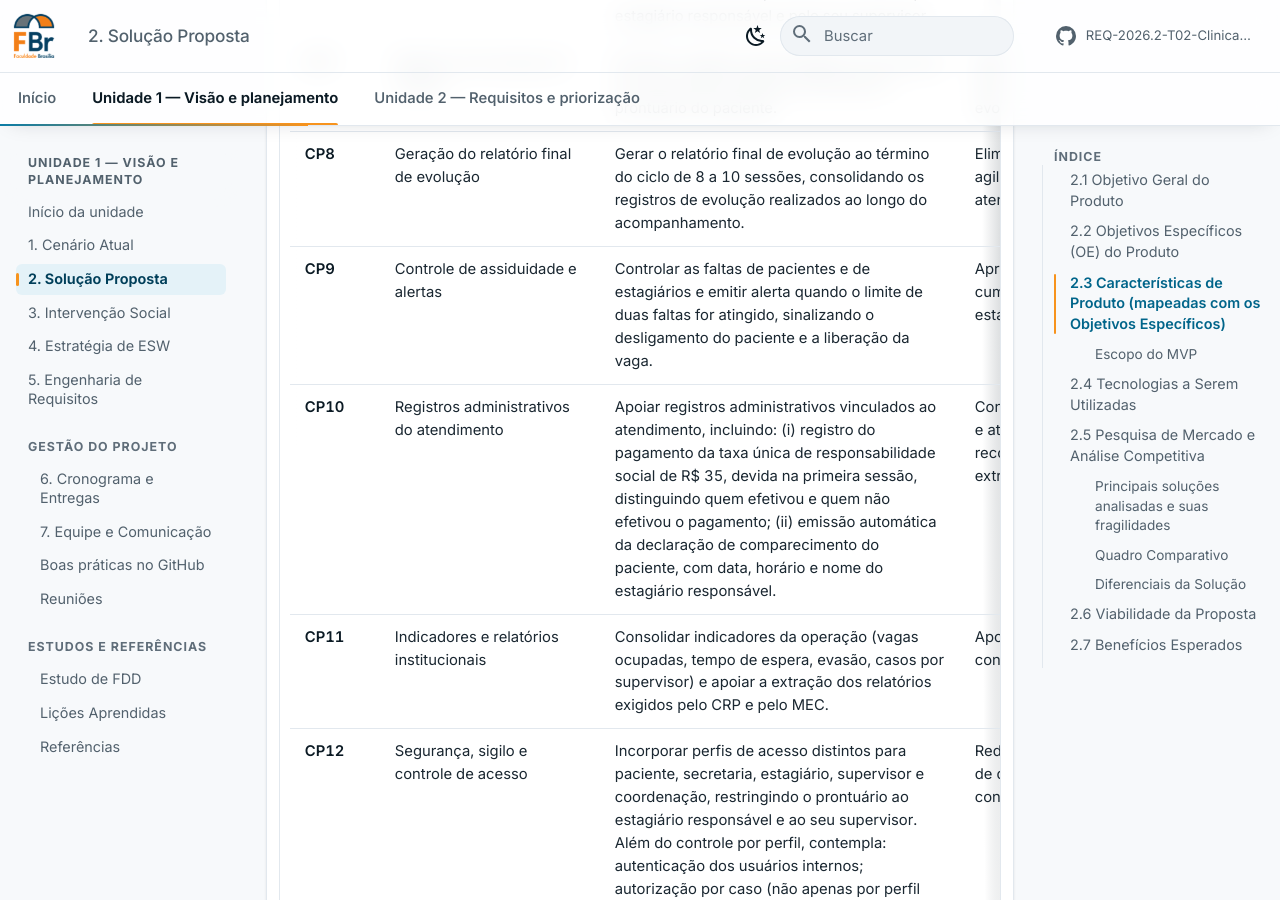
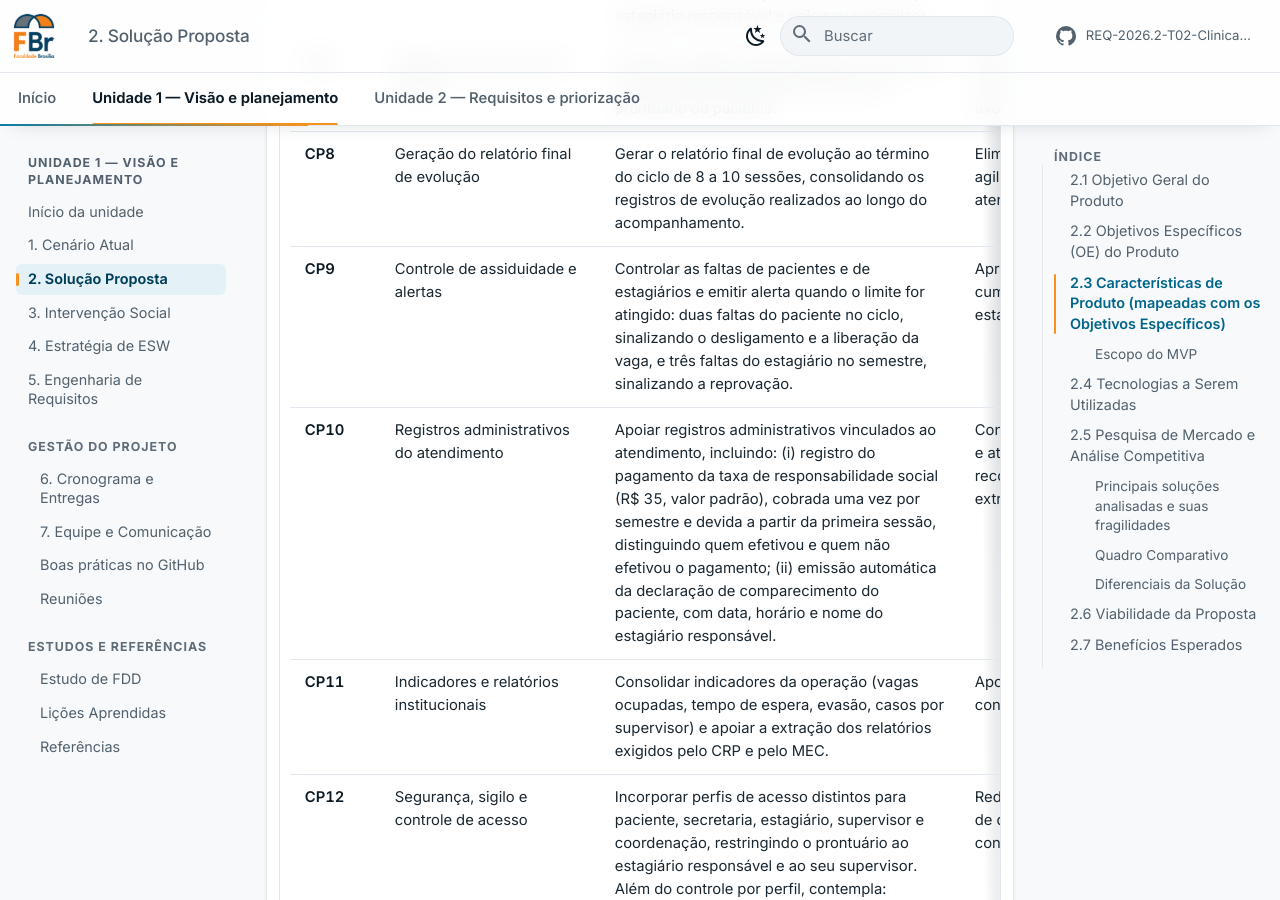
Before and after one commit to mdsreq-fga-unb/REQ-2026.2-T02-ClinicaEscolaFBr, an MkDocs documentation site: the page built from docs/unidade-1/solucao-proposta.md, in a window 1280 px wide and 900 px high, scrolled down 2838 px. Built offline with MkDocs 1.6.1 and Material for MkDocs 9.7.7, drawn with Linux system fonts in a browser that asks for light colours; comment, search, counter and statistics services are not loaded; some of the changed text lies outside the part shown.

Commit message:
docs: alinha CP9, CP10 e indicadores da CP11 na solucao proposta aos requisitos

```diff
--- a/docs/unidade-1/solucao-proposta.md
+++ b/docs/unidade-1/solucao-proposta.md
@@ -35,8 +35,8 @@ A solução proposta para a Clínica Escola da FBr deverá contemplar, de forma
 | CP6  | Prontuário eletrônico                                    | Manter o prontuário eletrônico do paciente, com os dados clínicos estruturados necessários ao acompanhamento do caso pelo estagiário responsável e pelo seu supervisor.                                                                                                                                                                                                                                                                                                                      | Centralização e padronização do registro clínico, com melhoria na qualidade da informação disponível para a supervisão.                     | OE5                      | OE6                        |
 | CP7  | Registro de evolução por sessão                          | Permitir o registro, pelo estagiário, da evolução de cada sessão realizada, associado ao prontuário do paciente.                                                                                                                                                                                                                                                                                                                                                                              | Substituição do registro manual/disperso por um histórico estruturado e auditável da evolução do paciente.                                  | OE5                      | OE2                        |
 | CP8  | Geração do relatório final de evolução                   | Gerar o relatório final de evolução ao término do ciclo de 8 a 10 sessões, consolidando os registros de evolução realizados ao longo do acompanhamento.                                                                                                                                                                                                                                                                                                                                       | Eliminação da redigitação do relatório final e agilidade na entrega ao término do ciclo de atendimento.                                     | OE5                      | OE6                        |
-| CP9  | Controle de assiduidade e alertas                        | Controlar as faltas de pacientes e de estagiários e emitir alerta quando o limite de duas faltas for atingido, sinalizando o desligamento do paciente e a liberação da vaga.                                                                                                                                                                                                                                                                                                                 | Aproveitamento das vagas liberadas e cumprimento das regras acadêmicas do estágio.                                                           | OE4                      | OE3                        |
-| CP10 | Registros administrativos do atendimento                 | Apoiar registros administrativos vinculados ao atendimento, incluindo: (i) registro do pagamento da taxa única de responsabilidade social de R$ 35, devida na primeira sessão, distinguindo quem efetivou e quem não efetivou o pagamento; (ii) emissão automática da declaração de comparecimento do paciente, com data, horário e nome do estagiário responsável.                                        | Controle do requisito de início do atendimento e atendimento automatizado de uma demanda recorrente dos pacientes, sem esforço manual extra da secretaria. | OE6                      | OE4                        |
+| CP9  | Controle de assiduidade e alertas                        | Controlar as faltas de pacientes e de estagiários e emitir alerta quando o limite for atingido: duas faltas do paciente no ciclo, sinalizando o desligamento e a liberação da vaga, e três faltas do estagiário no semestre, sinalizando a reprovação.                                                                                                                                                                                                                                                                                                                 | Aproveitamento das vagas liberadas e cumprimento das regras acadêmicas do estágio.                                                           | OE4                      | OE3                        |
+| CP10 | Registros administrativos do atendimento                 | Apoiar registros administrativos vinculados ao atendimento, incluindo: (i) registro do pagamento da taxa de responsabilidade social (R$ 35, valor padrão), cobrada uma vez por semestre e devida a partir da primeira sessão, distinguindo quem efetivou e quem não efetivou o pagamento; (ii) emissão automática da declaração de comparecimento do paciente, com data, horário e nome do estagiário responsável.                                        | Controle do requisito de início do atendimento e atendimento automatizado de uma demanda recorrente dos pacientes, sem esforço manual extra da secretaria. | OE6                      | OE4                        |
 | CP11 | Indicadores e relatórios institucionais                  | Consolidar indicadores da operação (vagas ocupadas, tempo de espera, evasão, casos por supervisor) e apoiar a extração dos relatórios exigidos pelo CRP e pelo MEC.                                                                                                                                                                                                                                                                                                                          | Apoio à gestão da clínica e à prestação de contas institucional.                                                                             | OE6                      | OE4                        |
 | CP12 | Segurança, sigilo e controle de acesso                   | Incorporar perfis de acesso distintos para paciente, secretaria, estagiário, supervisor e coordenação, restringindo o prontuário ao estagiário responsável e ao seu supervisor. Além do controle por perfil, contempla: autenticação dos usuários internos; autorização por caso (não apenas por perfil genérico); trilha de auditoria de acessos e alterações no prontuário; criptografia de dados sensíveis em trânsito e em repouso; política de proteção de backups; prazos de retenção e descarte de dados conforme a LGPD; revogação de acesso ao final do vínculo do estagiário; segregação entre ambientes de teste e produção, com proibição de uso de dados reais em testes não controlados; e procedimento mínimo de resposta a incidentes de segurança. O detalhamento técnico desses itens será tratado como RNF na especificação de requisitos. | Redução do risco ético e legal no tratamento de dados sensíveis de saúde, para além do controle de acesso básico.                            | OE7                      | OE5                        |
 | CP13 | Continuidade de casos entre semestres                    | Permitir a transferência organizada de um caso e de seu histórico clínico quando o estagiário responsável conclui o estágio, preservando a continuidade do acompanhamento do paciente nos semestres seguintes.                                                                                                                                                                                                                                                                              | Preservação do histórico do paciente e redução da descontinuidade de atendimento causada pela rotatividade semestral de estagiários.        | OE5                      | OE6                        |
@@ -151,7 +151,7 @@ A solução da Clínica Escola FBr irá se diferenciar pelos seguintes aspectos:
 - **Fluxo desenhado para a clínica escola** *(no MVP, conforme a atualização em "Escopo do MVP")*: no recorte final ([10.2.3](../unidade-2/requisitos/backlog.md#1023-definicao-do-mvp)), o MVP cobre o processo da solicitação online de atendimento pelo cidadão até o agendamento, a confirmação de presença, a alocação do caso a um estagiário e seu supervisor, a criação e o registro do prontuário e da evolução por sessão, com validação pelo supervisor (CP6, CP7), e o encerramento do caso por alta. Ficam para depois refinamentos desse fluxo, como a remarcação em uma única operação (RF12), o lembrete automático (RF13) e a geração do relatório final ao término do ciclo (CP8); o encerramento/encaminhamento de casos entre semestres (CP13) permanece como visão de produto de mais longo prazo, tratado caso a caso pela transferência de caso (RF25) nesta primeira versão.
 - **Papéis alinhados à estrutura acadêmica** *(no MVP)*: os perfis de solicitante, secretaria, estagiário, supervisor e coordenação, com controle de acesso (CP12), fazem parte do MVP. Como o prontuário eletrônico (CP6) também está no MVP, a restrição de acesso ao prontuário ao estagiário responsável e ao seu supervisor já se aplica desde esta primeira entrega, sem depender de uma fase posterior.
 - **Continuidade dos casos entre semestres** *(visão de produto)*: corresponde à CP13, ainda sem definição institucional fechada com o cliente; permanece como direção de evolução do produto, e não como entrega prevista no curto prazo.
-- **Indicadores sociais e acadêmicos em lugar de gestão financeira** *(no MVP)*: corresponde à CP11, incluída no MVP por atender aos relatórios institucionais que a FBr presta ao MEC; o foco dos relatórios será deslocado da cobrança para indicadores de valor institucional (volume de atendimentos, tempo médio de espera, taxa de absenteísmo e distribuição de casos por supervisor).
+- **Indicadores sociais e acadêmicos em lugar de gestão financeira** *(no MVP)*: corresponde à CP11, incluída no MVP por atender aos relatórios institucionais que a FBr presta ao MEC; o foco dos relatórios será deslocado da cobrança para indicadores de valor institucional (vagas ocupadas, tempo médio de espera, taxa de evasão e distribuição de casos por supervisor, conforme o [RF48](../unidade-2/requisitos/funcionais.md#rf48)).
 - **Custo total compatível com um projeto social** *(válido para toda a solução, independentemente da fase)*: como solução própria da instituição, o produto não implica assinatura por profissional, permitindo que o número de estagiários atendidos cresça a cada semestre sem custo marginal por usuário.
 
 ## 2.6 Viabilidade da Proposta
```
Also changed, not shown: docs/unidade-2/requisitos/funcionais.md (+1 -1 lines).
